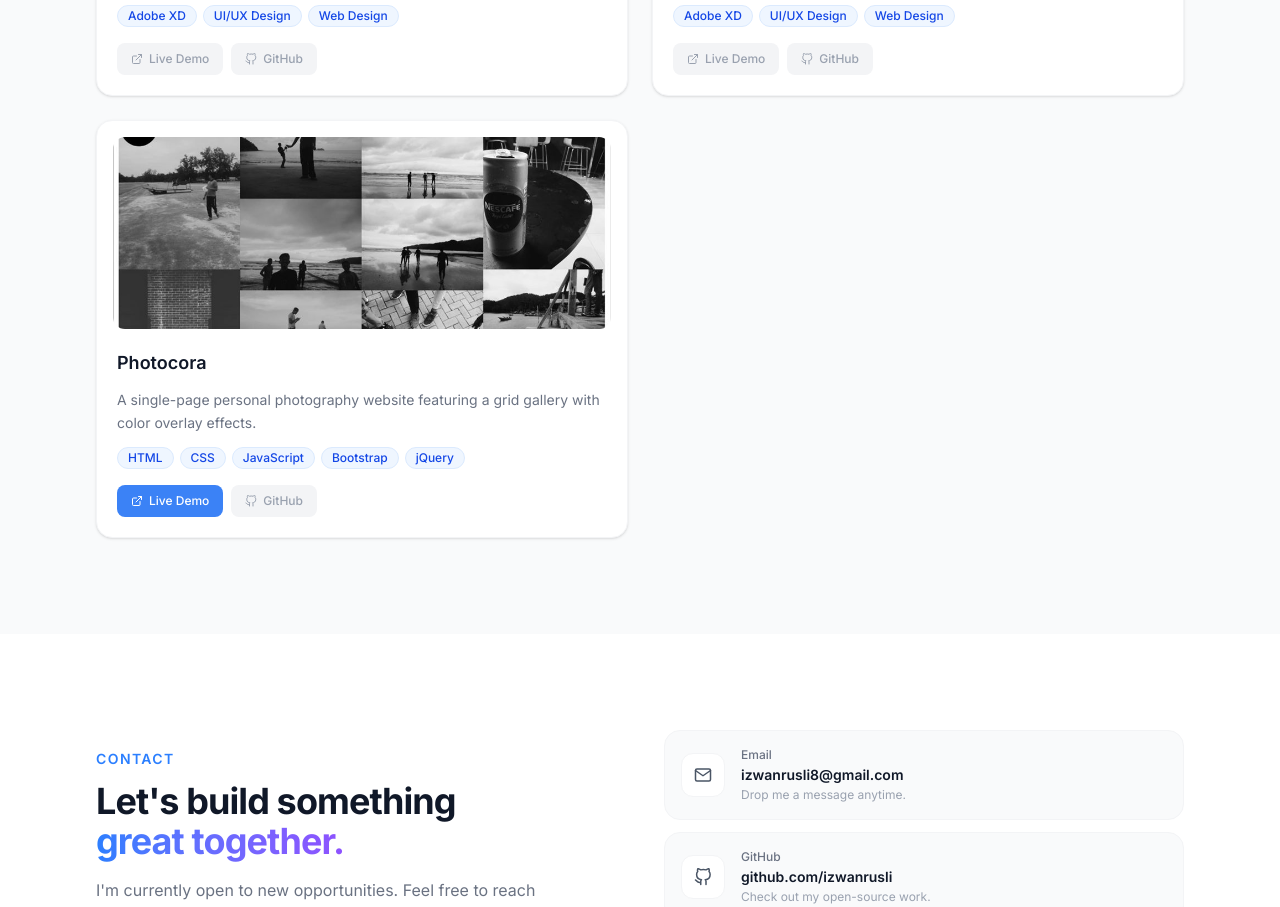
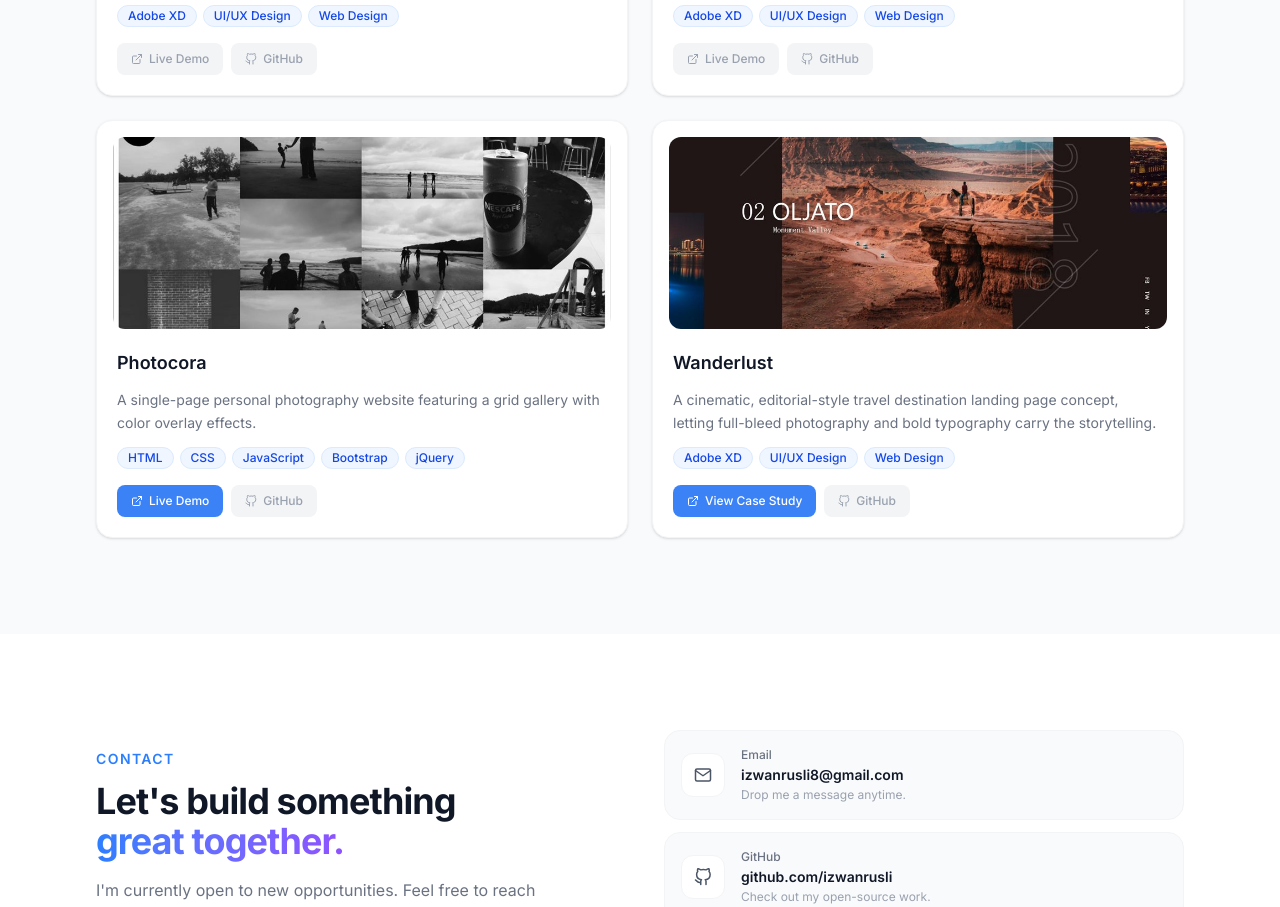
Before and after one commit to izwanrusli/zwannsite, a React (Vite) app: page / in a window 1280 px wide. Shown: the part 3180-4087 px from the top of the page. Built offline with nearby package versions, Linux system fonts and the light colour scheme.

Commit message:
feat: add Wanderlust project with Behance case study link
Adds the Wanderlust Adobe XD mockup, linking to its Behance case study instead of a live demo. Cards linking to Behance now show "View Case Study" instead of "Live Demo" since they're design concepts, not deployed sites.

```diff
--- a/src/components/ProjectCard.jsx
+++ b/src/components/ProjectCard.jsx
@@ -84,7 +84,7 @@ function ProjectCard({ project, index }) {
                 transition-colors duration-200"
             >
               <FiExternalLink size={12} />
-              Live Demo
+              {project.liveUrl.includes('behance.net') ? 'View Case Study' : 'Live Demo'}
             </a>
           ) : (
             <span className="flex items-center gap-1.5 px-3.5 py-2 rounded-lg text-xs font-medium
--- a/src/data/projects.js
+++ b/src/data/projects.js
@@ -6,6 +6,7 @@ import photographerAgency from '../assets/projects/photographer-agency.jpg';
 import portfolioLanding from '../assets/projects/portfolio-landing.jpg';
 import creativeAgency from '../assets/projects/creative-agency.jpg';
 import photocora from '../assets/projects/photocora.jpg';
+import wanderlust from '../assets/projects/wanderlust.jpg';
 
 const projects = [
   {
@@ -63,6 +64,17 @@ const projects = [
     image: photocora,
     featured: true,
   },
+  {
+    id: 6,
+    title: 'Wanderlust',
+    description:
+      'A cinematic, editorial-style travel destination landing page concept, letting full-bleed photography and bold typography carry the storytelling.',
+    tech: ['Adobe XD', 'UI/UX Design', 'Web Design'],
+    liveUrl: 'https://www.behance.net/gallery/253166475/Wanderlust',
+    githubUrl: '#',
+    image: wanderlust,
+    featured: true,
+  },
 ];
 
 export default projects;
```
Also changed, not shown: src/assets/projects/wanderlust.jpg (added).
